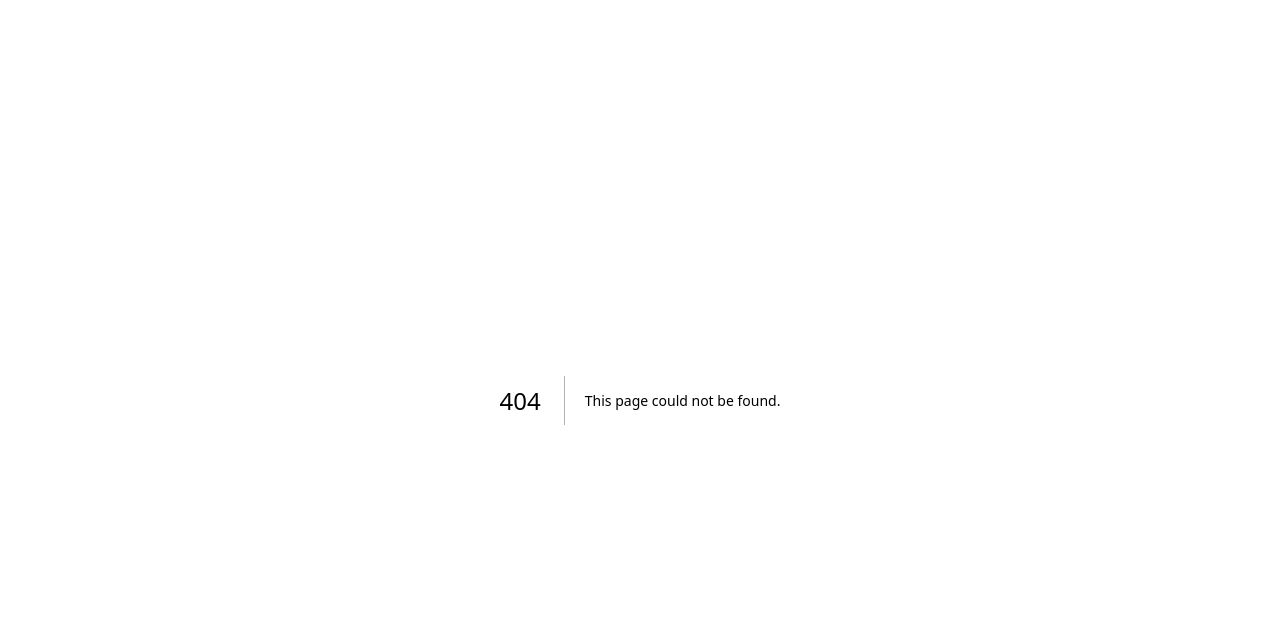
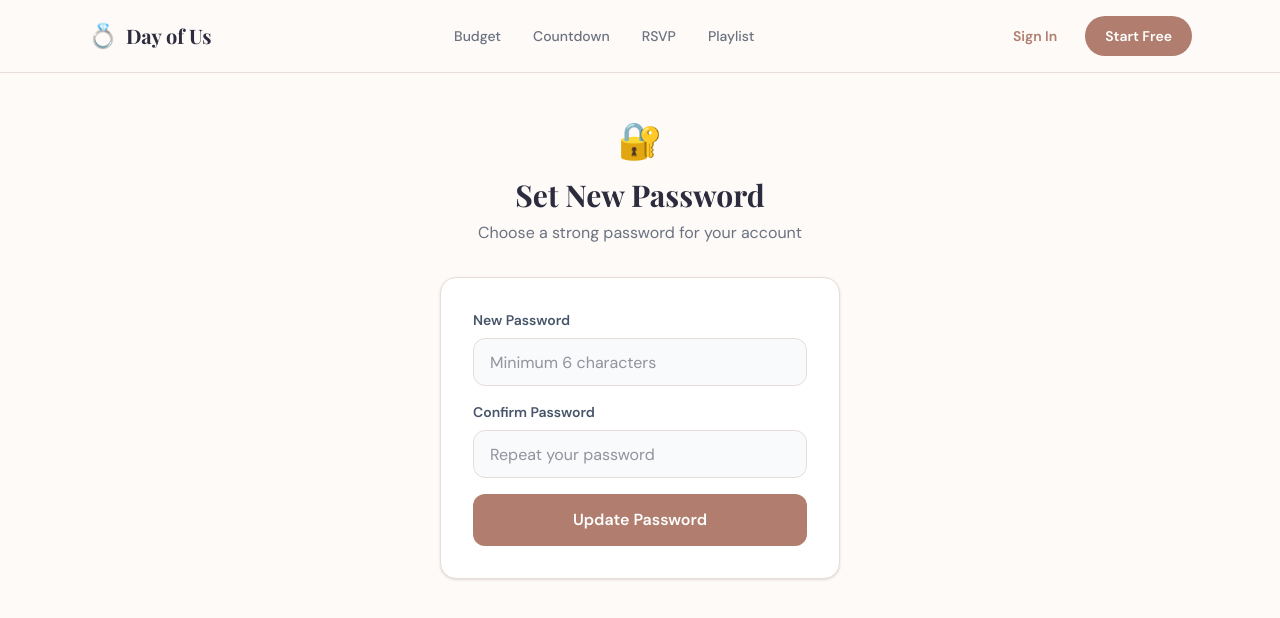
Before and after one commit to DayofUs/DayofUs, a Next.js app: page /reset-password in a window 1280 px wide. Before the commit this address had no page. Shown: the top 618 px of the page. Built offline with nearby package versions, Linux system fonts and the light colour scheme; no server answers; a web font is replaced by a local one.

Commit message:
Create page.tsx

```diff
--- /dev/null
+++ b/app/reset-password/page.tsx
@@ -0,0 +1,67 @@
+'use client';
+import Header from '@/components/Header';
+import { useState } from 'react';
+import { createClient } from '@/lib/supabase/client';
+import { useRouter } from 'next/navigation';
+
+export default function ResetPasswordPage() {
+  const [password, setPassword] = useState('');
+  const [confirm, setConfirm] = useState('');
+  const [loading, setLoading] = useState(false);
+  const [error, setError] = useState('');
+  const [success, setSuccess] = useState(false);
+  const router = useRouter();
+
+  const handleReset = async () => {
+    if (!password || !confirm) { setError('Please fill in both fields.'); return; }
+    if (password !== confirm) { setError('Passwords do not match.'); return; }
+    if (password.length < 6) { setError('Password must be at least 6 characters.'); return; }
+    setLoading(true);
+    setError('');
+    const supabase = createClient();
+    const { error: updateError } = await supabase.auth.updateUser({ password });
+    if (updateError) { setError(updateError.message); setLoading(false); return; }
+    setSuccess(true);
+    setTimeout(() => router.push('/dashboard'), 2000);
+  };
+
+  if (success) return (
+    <>
+      <Header />
+      <main className="max-w-md mx-auto px-6 py-20 text-center">
+        <div className="text-5xl mb-6">✅</div>
+        <h1 className="font-serif text-3xl font-bold mb-4" style={{color:'#2C2C3E'}}>Password Updated</h1>
+        <p style={{color:'#6B7280'}}>Redirecting you to your dashboard...</p>
+      </main>
+    </>
+  );
+
+  return (
+    <>
+      <Header />
+      <main className="max-w-md mx-auto px-6 py-12">
+        <div className="text-center mb-8">
+          <div className="text-4xl mb-4">🔐</div>
+          <h1 className="font-serif text-3xl font-bold mb-2" style={{color:'#2C2C3E'}}>Set New Password</h1>
+          <p style={{color:'#6B7280'}}>Choose a strong password for your account</p>
+        </div>
+        <div className="bg-white rounded-2xl shadow-sm p-8" style={{border:'1px solid #E8DDD8'}}>
+          {error && <div className="mb-4 p-3 rounded-xl text-sm" style={{background:'#FEE2E2', color:'#DC2626'}}>{error}</div>}
+          <div className="space-y-4">
+            <div>
+              <label className="block text-sm font-semibold mb-2" style={{color:'#475569'}}>New Password</label>
+              <input type="password" value={password} onChange={e => setPassword(e.target.value)} placeholder="Minimum 6 characters" className="w-full h-12 px-4 rounded-xl outline-none" style={{border:'1px solid #E8DDD8', background:'#F8FAFC', color:'#2C2C3E'}} />
+            </div>
+            <div>
+              <label className="block text-sm font-semibold mb-2" style={{color:'#475569'}}>Confirm Password</label>
+              <input type="password" value={confirm} onChange={e => setConfirm(e.target.value)} placeholder="Repeat your password" className="w-full h-12 px-4 rounded-xl outline-none" style={{border:'1px solid #E8DDD8', background:'#F8FAFC', color:'#2C2C3E'}} />
+            </div>
+            <button onClick={handleReset} disabled={loading} className="w-full font-semibold py-3.5 rounded-xl disabled:opacity-40 flex items-center justify-center gap-2" style={{background:'#B07D6E', color:'#ffffff'}}>
+              {loading ? <><span className="w-4 h-4 border-2 border-white/30 border-t-white rounded-full animate-spin"></span>Updating...</> : 'Update Password'}
+            </button>
+          </div>
+        </div>
+      </main>
+    </>
+  );
+}
```
